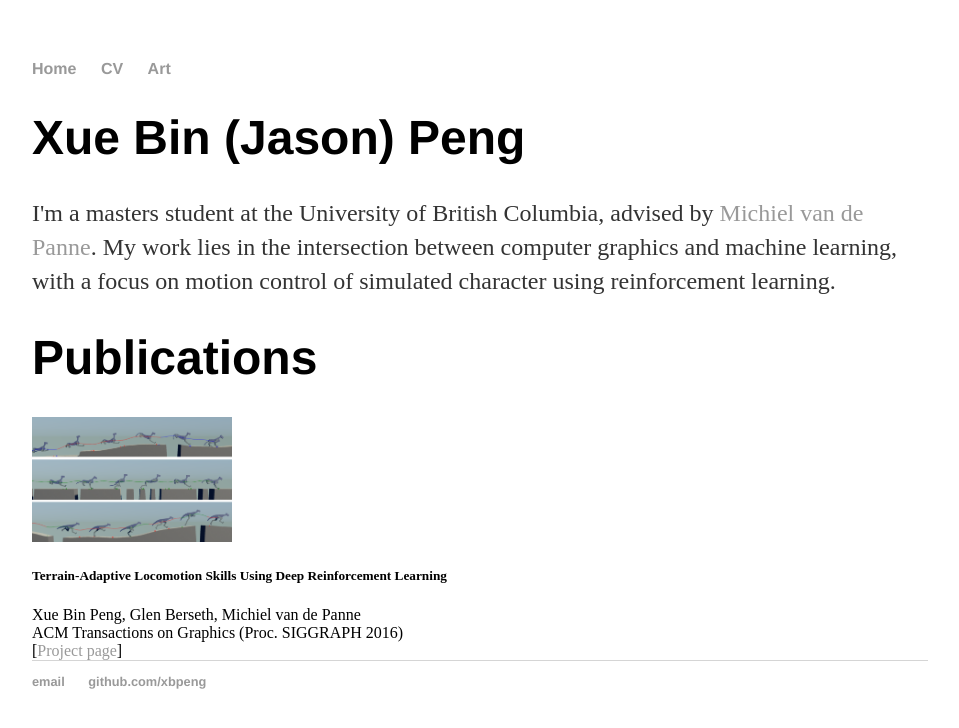
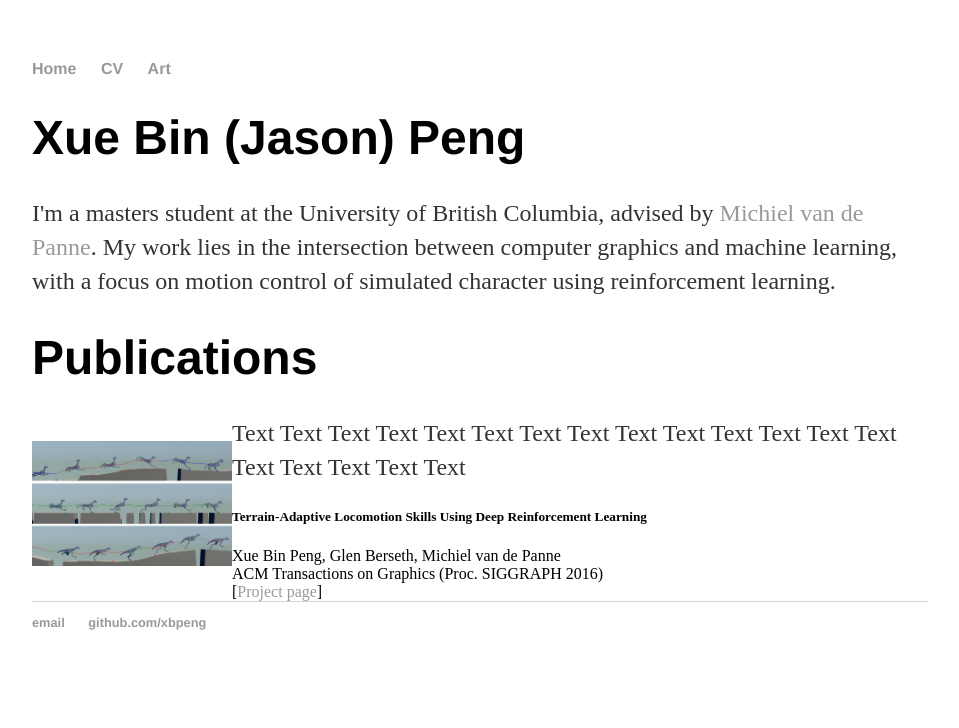
Before and after one commit to xbpeng/xbpeng.github.io, a Jekyll site: the page built from index.html, in a window 1280 px wide. Shown: the top 728 px of the page, without its empty margins (160-1119 px from the left). Built offline with Jekyll 4.4.1, drawn with Linux system fonts in a browser that asks for light colours.

Commit message:
Update index.html
adjusting image

```diff
--- a/index.html
+++ b/index.html
@@ -10,7 +10,8 @@
 
 	<div class="row add-bottom">
 		<div class="three columns">
-            <a href="https://www.cs.ubc.ca/~van/papers/2016-TOG-deepRL/index.html"><img src="images/papers/2016-TOG-deepRL.png"  width="200" height="inherit" alt="" /></a>
+			<p style="float: left;"><a href="https://www.cs.ubc.ca/~van/papers/2016-TOG-deepRL/index.html"><img src="images/papers/2016-TOG-deepRL.png"  width="200" height="inherit" alt="" /></a></p>
+    			<p>Text Text Text Text Text Text Text Text Text Text Text Text Text Text Text Text Text Text Text</p>
 		</div>
 		<div class="nine columns">
 		    <h5> Terrain-Adaptive Locomotion Skills Using Deep Reinforcement Learning </h5>
```
Lines whose indentation alone changed are shown as unchanged.
